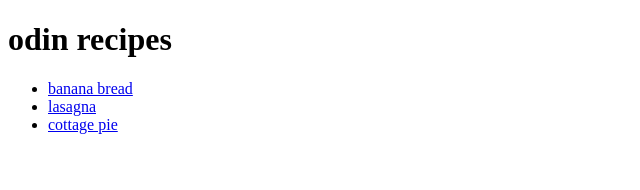
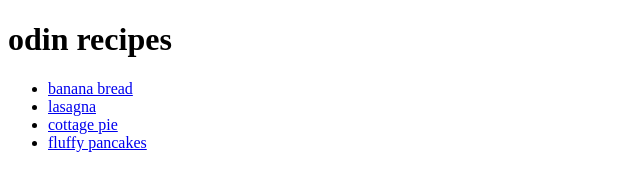
Before and after one commit to xhesipinkman/odin-recipes, a plain HTML site: page index.html in a window 1280 px wide. Shown: the whole page, without its empty margins (0-640 px from the left). Drawn offline with Linux system fonts and the light colour scheme.

Commit message:
added recipe

```diff
--- a/index.html
+++ b/index.html
@@ -7,6 +7,7 @@
 <li><a href="recipes/banana.html">banana bread</a></li>
 <li><a href="recipes/lasagna.html">lasagna</a></li>
 <li><a href="recipes/cottage.html">cottage pie</a></li>
+<li><a href="recipes/fluffypancakes.html">fluffy pancakes</a></li>
 </ul>
 </body>
 </head>
```
Also changed, not shown: 1 other file.
